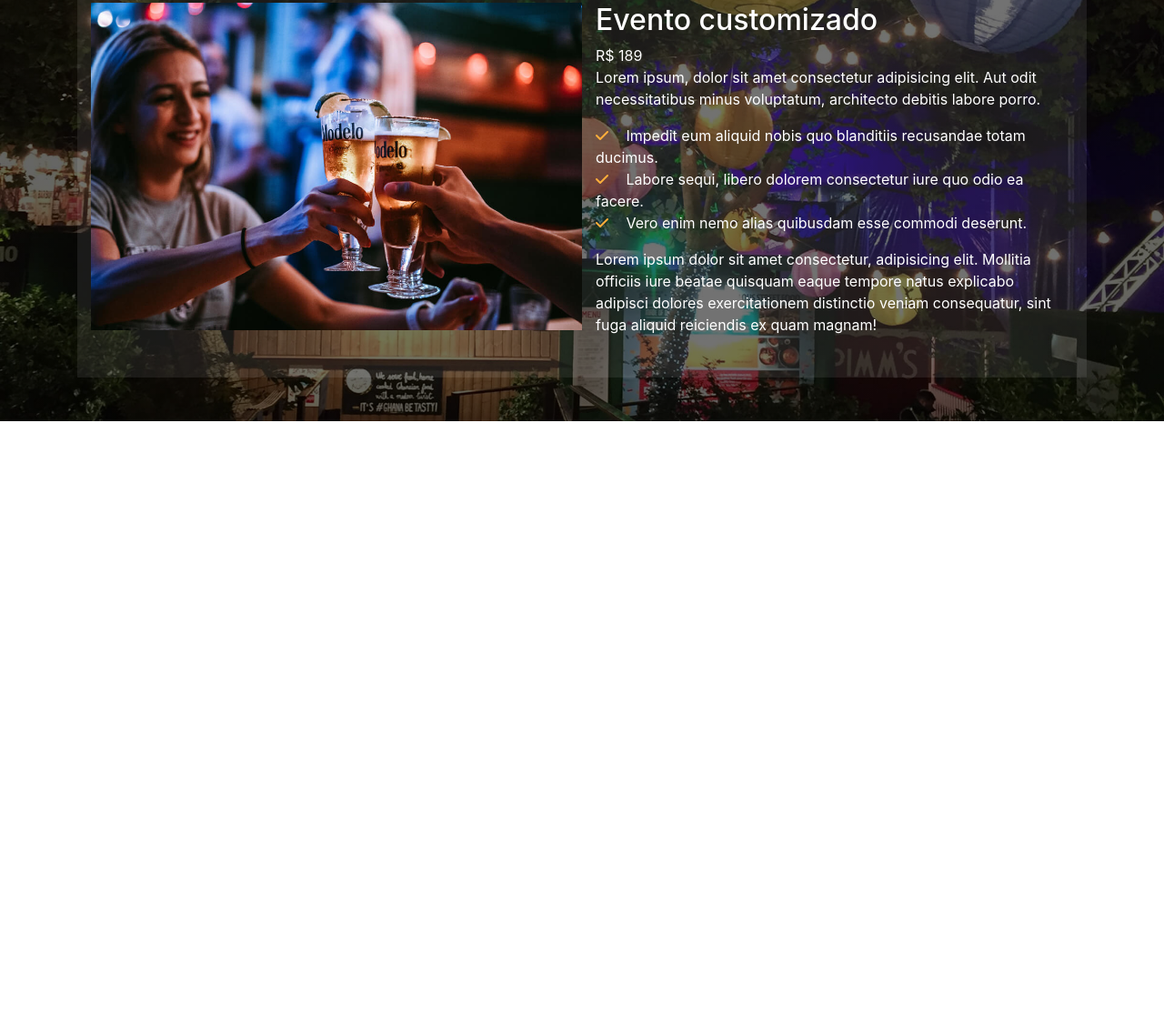
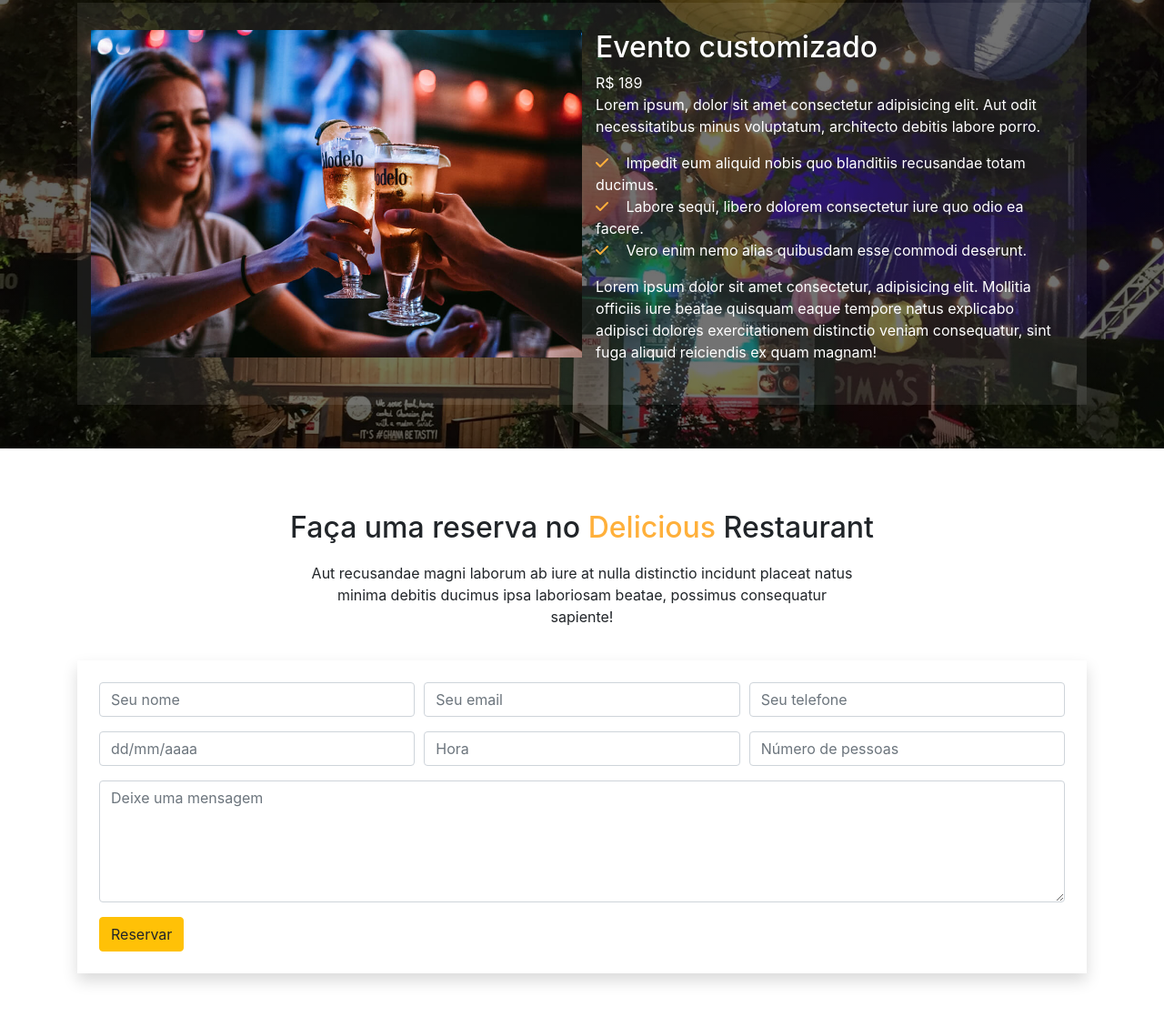
Before and after one commit to fsilva2016/delicious, a plain HTML site: page index.html in a window 1280 px wide. Shown: the part 3044-4162 px from the top of the page at 91% size. Before the commit the page ends 3507 px from the top, so only its background shows below. Drawn offline with nearby package versions, Linux system fonts and the light colour scheme.

Commit message:
feature/book-a-table

```diff
--- a/index.html
+++ b/index.html
@@ -215,9 +215,9 @@
             <div class="col-12 d-flex justify-content-center">
               <nav>
                 <div class="nav nav-pills mb-3" id="nav-tab" role="tablist">
-                  <a class="nav-item nav-link active" id="nav-lanches-tab" data-toggle="tab" href="#tab-lanches" role="tab">Lanches</a>
-                  <a class="nav-item nav-link" id="nav-bebidas-tab" data-toggle="tab" href="#tab-bebidas" role="tab">Pratos do dia</a>
-                  <a class="nav-item nav-link" id="nav-salgados-tab" data-toggle="tab" href="#tab-salgados" role="tab">Bebidas</a>
+                  <a class="btn btn-outline-warning active" id="nav-lanches-tab" data-toggle="tab" href="#tab-lanches" role="tab">Lanches</a>
+                  <a class="btn btn-outline-warning mx-3" id="nav-bebidas-tab" data-toggle="tab" href="#tab-bebidas" role="tab">Pratos do dia</a>
+                  <a class="btn btn-outline-warning" id="nav-salgados-tab" data-toggle="tab" href="#tab-salgados" role="tab">Bebidas</a>
                 </div>
               </nav>
             </div>
@@ -363,13 +363,13 @@
           <div class="row align-items-center">
             <div class="col-3">
               <div class="nav flex-column nav-pills" id="v-pills-tab" role="tablist" aria-orientation="vertical">
-                <a class="nav-link active" id="v-pills-home-tab" data-toggle="pill" href="#v-pills-home" role="tab" aria-controls="v-pills-home" aria-selected="true">Prato 1</a>
-                <a class="nav-link" id="v-pills-profile-tab" data-toggle="pill" href="#v-pills-profile" role="tab" aria-controls="v-pills-profile" aria-selected="false">Prato 2</a>
-                <a class="nav-link" id="v-pills-messages-tab" data-toggle="pill" href="#v-pills-messages" role="tab" aria-controls="v-pills-messages" aria-selected="false">Prato 3</a>
-                <a class="nav-link" id="v-pills-settings-tab" data-toggle="pill" href="#v-pills-settings" role="tab" aria-controls="v-pills-settings" aria-selected="false">Prato 4</a>
+                <a class="btn btn-outline-warning my-1 active" id="v-pills-home-tab" data-toggle="pill" href="#v-pills-home" role="tab" aria-controls="v-pills-home" aria-selected="true">Prato 1</a>
+                <a class="btn btn-outline-warning my-1" id="v-pills-profile-tab" data-toggle="pill" href="#v-pills-profile" role="tab" aria-controls="v-pills-profile" aria-selected="false">Prato 2</a>
+                <a class="btn btn-outline-warning my-1" id="v-pills-messages-tab" data-toggle="pill" href="#v-pills-messages" role="tab" aria-controls="v-pills-messages" aria-selected="false">Prato 3</a>
+                <a class="btn btn-outline-warning my-1" id="v-pills-settings-tab" data-toggle="pill" href="#v-pills-settings" role="tab" aria-controls="v-pills-settings" aria-selected="false">Prato 4</a>
               </div>
             </div>
-            <div class="col-9">
+            <div class="col-9 py-3">
               <div class="tab-content" id="v-pills-tabContent">
                 <div class="tab-pane fade show active" id="v-pills-home" role="tabpanel" aria-labelledby="v-pills-home-tab">
                   <div class="row align-items-center">
@@ -479,6 +479,53 @@
         </div>
       </section>
       <!-- events /-->
+
+      <!-- book-a-table -->
+      <section id="book-a-table" class="book-a-table py-5">
+        <div class="container">
+          <div class="row">
+            <div class="col-12 pb-3">
+              <header class="main-title">
+                <h2>Faça uma reserva no <span>Delicious</span> Restaurant</h2>
+                <p>
+                  Aut recusandae magni laborum ab iure at nulla distinctio incidunt placeat natus minima debitis ducimus ipsa laboriosam beatae, possimus consequatur sapiente!
+                </p>
+              </header>
+            </div>
+          </div>
+          <div class="row">
+            <div class="col-12">
+              <form action="" class="shadow p-4">
+                <div class="form-row">
+                  <div class="col-lg-4 col-md-6 form-group">
+                    <input type="text" id="txtName" class="form-control" placeholder="Seu nome"/>
+                  </div>
+                  <div class="col-lg-4 col-md-6 form-group">
+                    <input type="email" id="txtEmail" class="form-control" placeholder="Seu email"/>
+                  </div>
+                  <div class="col-lg-4 col-md-6 form-group">
+                    <input type="text" id="txtPhone" class="form-control" placeholder="Seu telefone"/>
+                  </div>
+                  <div class="col-lg-4 col-md-6 form-group">
+                    <input type="text" id="txtDate" class="form-control" placeholder="dd/mm/aaaa"/>
+                  </div>
+                  <div class="col-lg-4 col-md-6 form-group">
+                    <input type="email" id="txtTime" class="form-control" placeholder="Hora"/>
+                  </div>
+                  <div class="col-lg-4 col-md-6 form-group">
+                    <input type="number" id="txtPeoples" class="form-control" placeholder="Número de pessoas"/>
+                  </div>
+                  <div class="col form-group">
+                    <textarea id="txtMessage" class="form-control" rows="5" placeholder="Deixe uma mensagem"></textarea>
+                  </div>
+                </div>
+                <button class="btn btn-warning">Reservar</button>
+              </form>
+            </div>
+          </div>
+        </div>
+      </section>
+      <!-- book-a-table /-->
       <script src="https://kit.fontawesome.com/65b3658ca8.js" crossorigin="anonymous"></script>
       <script src="https://code.jquery.com/jquery-3.3.1.slim.min.js" integrity="sha384-q8i/X+965DzO0rT7abK41JStQIAqVgRVzpbzo5smXKp4YfRvH+8abtTE1Pi6jizo" crossorigin="anonymous"></script>
       <script src="https://cdnjs.cloudflare.com/ajax/libs/popper.js/1.14.3/umd/popper.min.js" integrity="sha384-ZMP7rVo3mIykV+2+9J3UJ46jBk0WLaUAdn689aCwoqbBJiSnjAK/l8WvCWPIPm49" crossorigin="anonymous"></script>
```
